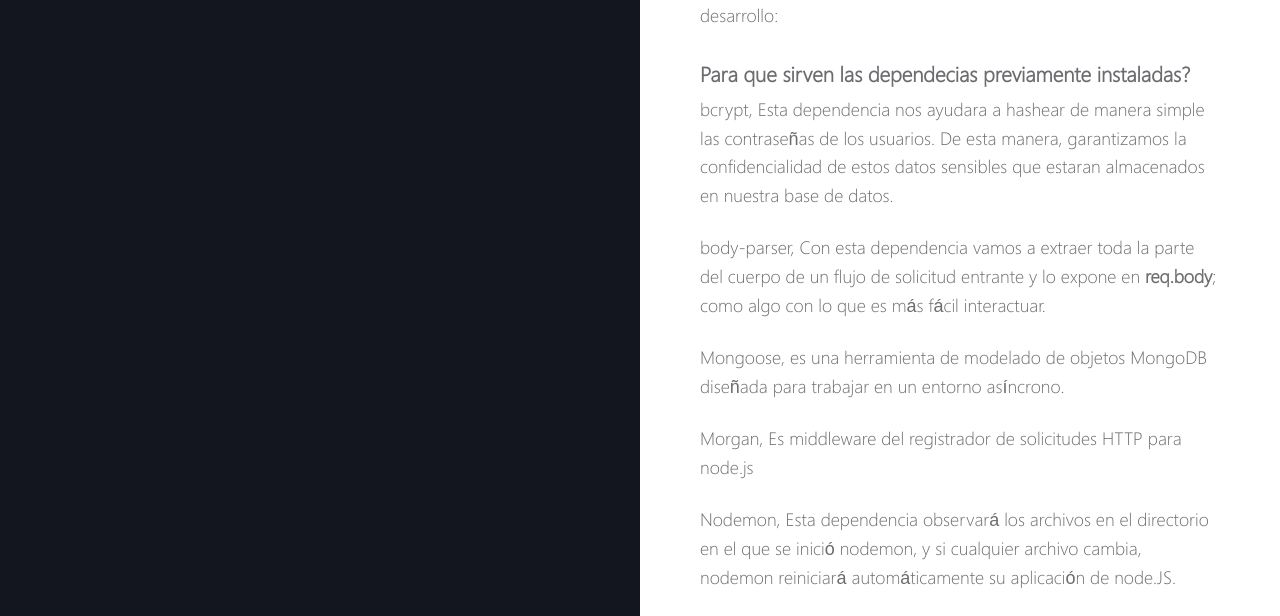
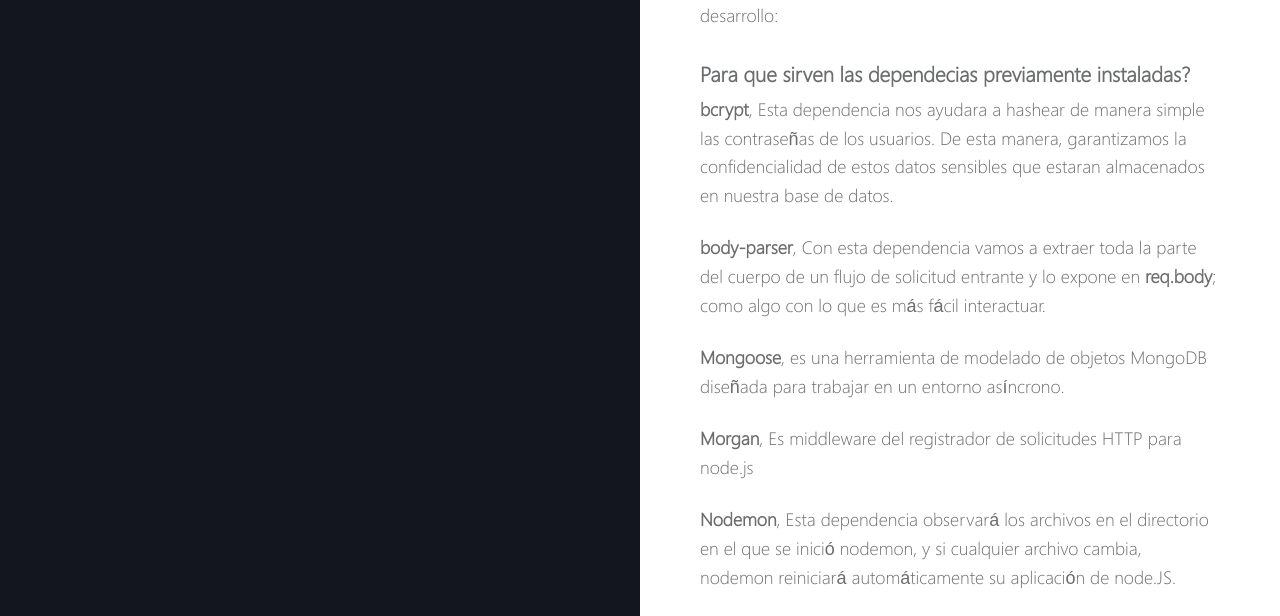
Before and after one commit to HackingProfessional/Security, a Jekyll site: the page built from _posts/2019-06-15-Aprende-nodejs-creando-un-API-REST-con-JWT.md, in a window 1280 px wide. Shown: the part 3344-3960 px from the top of the page. Built offline with Jekyll 4.4.1, drawn with Linux system fonts in a browser that asks for light colours; nearby versions of some CDN libraries.

```diff
--- a/_posts/2019-06-15-Aprende-nodejs-creando-un-API-REST-con-JWT.md
+++ b/_posts/2019-06-15-Aprende-nodejs-creando-un-API-REST-con-JWT.md
@@ -94,16 +94,16 @@ Cada dependencia cumplira con un papel importante en nuestro desarrollo:
 
 ### Para que sirven las dependecias previamente instaladas?
 
-*bcrypt*, Esta dependencia nos ayudara a hashear de manera simple las contraseñas de los usuarios.
+**bcrypt**, Esta dependencia nos ayudara a hashear de manera simple las contraseñas de los usuarios.
 De esta manera, garantizamos la confidencialidad de estos datos sensibles que estaran almacenados en nuestra base de datos.
 
-*body-parser*, Con esta dependencia vamos a extraer toda la parte del cuerpo de un flujo de solicitud entrante y lo expone en **req.body**; como algo con lo que es más fácil interactuar.
+**body-parser**, Con esta dependencia vamos a extraer toda la parte del cuerpo de un flujo de solicitud entrante y lo expone en **req.body**; como algo con lo que es más fácil interactuar.
 
-*Mongoose*, es una herramienta de modelado de objetos MongoDB diseñada para trabajar en un entorno asíncrono.
+**Mongoose**, es una herramienta de modelado de objetos MongoDB diseñada para trabajar en un entorno asíncrono.
 
-*Morgan*, Es middleware del registrador de solicitudes HTTP para node.js
+**Morgan**, Es middleware del registrador de solicitudes HTTP para node.js
 
-*Nodemon*, Esta dependencia observará los archivos en el directorio en el que se inició nodemon, y si cualquier archivo cambia, nodemon reiniciará automáticamente su aplicación de node.JS.
+**Nodemon**, Esta dependencia observará los archivos en el directorio en el que se inició nodemon, y si cualquier archivo cambia, nodemon reiniciará automáticamente su aplicación de node.JS.
 
 Después de instalar las dependencias, su archivo **package.json** tendrá la lista de todas las dependencias instaladas:
 
@@ -555,4 +555,4 @@ Registro de usuarios.
   </figcaption>
 </figure>
 
-Puedes encontrar el código completo en [GitHub]()
+Puedes encontrar el código completo en [GitHub](https://github.com/hackingprofessional/API-REST-NODEJS)
```
